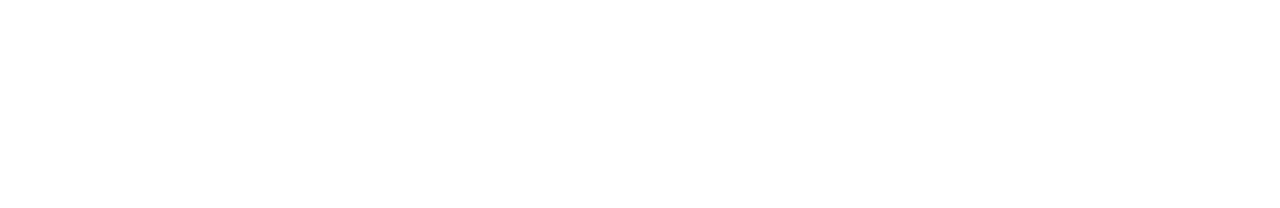
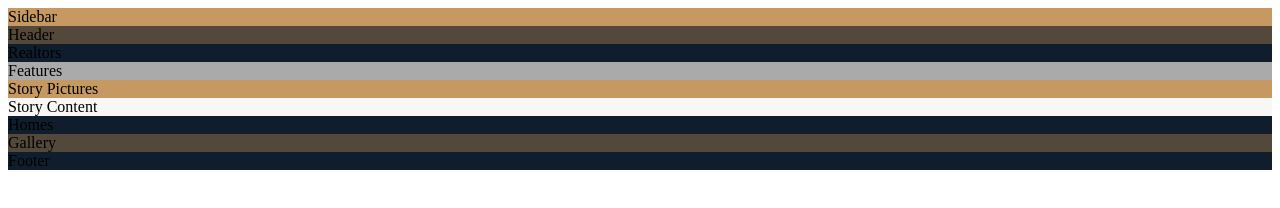
Before and after one commit to MatheusTrinca/nexter-grid-css, a website: page index.html in a window 1280 px wide. Drawn offline with nearby package versions, Linux system fonts and the light colour scheme; files that its build step writes are made by us from their sources.

Commit message:
backgrounds

```diff
--- a/index.html
+++ b/index.html
@@ -1,17 +1,30 @@
 <!DOCTYPE html>
 <html lang="en">
-    <head>
-        <meta charset="UTF-8">
-        <meta name="viewport" content="width=device-width, initial-scale=1.0">
-        <meta http-equiv="X-UA-Compatible" content="ie=edge">
+  <head>
+    <meta charset="UTF-8" />
+    <meta name="viewport" content="width=device-width, initial-scale=1.0" />
+    <meta http-equiv="X-UA-Compatible" content="ie=edge" />
 
-        <link href="https://fonts.googleapis.com/css?family=Josefin+Sans:300,400,400i|Nunito:300,300i" rel="stylesheet">
-        <link rel="stylesheet" href="css/style.css">
-        <link rel="shortcut icon" type="image/png" href="img/favicon.png">
+    <link
+      href="https://fonts.googleapis.com/css?family=Josefin+Sans:300,400,400i|Nunito:300,300i"
+      rel="stylesheet"
+    />
+    <link rel="stylesheet" href="css/style.css" />
+    <link rel="shortcut icon" type="image/png" href="img/favicon.png" />
 
-        <title>nexter &mdash; your home, your freedom</title>
-    </head>
-    <body class="container">
+    <title>nexter &mdash; your home, your freedom</title>
+  </head>
+  <body class="container">
+    <div class="sidebar">Sidebar</div>
+    <header class="header">Header</header>
+    <div class="realtors">Realtors</div>
+    <section class="features">Features</section>
+    <div class="story__pictures">Story Pictures</div>
+    <div class="story__content">Story Content</div>
+    <section class="homes">Homes</section>
+    <section class="gallery">Gallery</section>
+    <footer class="footer">Footer</footer>
+  </body>
+</html>
 
-    </body>
-</html>
+<!-- 02 - 9:00 -->
--- a/sass/_features.scss
+++ b/sass/_features.scss
@@ -0,0 +1,3 @@
+.features {
+  background-color: $color-grey-light-2;
+}
--- a/sass/_footer.scss
+++ b/sass/_footer.scss
@@ -0,0 +1,3 @@
+.footer {
+  background-color: $color-secondary;
+}
--- a/sass/_gallery.scss
+++ b/sass/_gallery.scss
@@ -0,0 +1,3 @@
+.gallery {
+  background-color: $color-grey-dark-1;
+}
--- a/sass/_header.scss
+++ b/sass/_header.scss
@@ -0,0 +1,3 @@
+.header {
+  background-color: $color-grey-dark-1;
+}
--- a/sass/_homes.scss
+++ b/sass/_homes.scss
@@ -0,0 +1,3 @@
+.homes {
+  background-color: $color-secondary;
+}
--- a/sass/_realtors.scss
+++ b/sass/_realtors.scss
@@ -0,0 +1,3 @@
+.realtors {
+  background-color: $color-secondary;
+}
--- a/sass/_sidebar.scss
+++ b/sass/_sidebar.scss
@@ -0,0 +1,3 @@
+.sidebar {
+  background-color: $color-primary;
+}
--- a/sass/_story.scss
+++ b/sass/_story.scss
@@ -0,0 +1,9 @@
+.story {
+  &__pictures {
+    background-color: $color-primary;
+  }
+
+  &__content {
+    background-color: $color-grey-light-1;
+  }
+}
```
Also changed, not shown: css/style.css (added).
